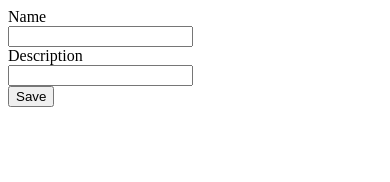
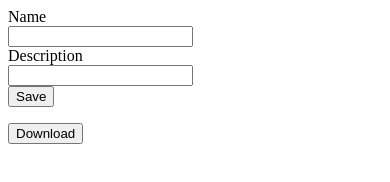
Before and after one commit to gopiwd/create, a plain HTML site: page index.html in a window 390 px wide. Drawn offline with Linux system fonts and the light colour scheme; some packages are replaced by stand-ins of ours.

Commit message:
store
xxxx

```diff
--- a/index.html
+++ b/index.html
@@ -1,6 +1,6 @@
 <html>
     <body>
-        <form onsubmit="return saveText()">
+        <form onSubmit="return saveText()">
             <label for="name">Name</label><br>
             <input id="name" /><br>
 
@@ -9,7 +9,7 @@
 
             <input type="submit" value="Save" />
         </form>
-
+ <button onclick="storeLogo()">Download</button>
 
         <dl id="definitions">
 
@@ -96,5 +96,18 @@
 
             return false;
         }
+
+		function storeLogo(){
+  			var url = "http://www.intelligrape.com/images/logo.png"; // image url
+ 			window.requestFileSystem(LocalFileSystem.PERSISTENT, 0, function (fs) {
+      		var imagePath = fs.root.fullPath + "/logo.png"; // full file path
+      		var fileTransfer = new FileTransfer();
+      		fileTransfer.download(url, imagePath, function (entry) {
+            console.log(entry.fullPath); // entry is fileEntry object
+      		}, function (error) {
+               console.log("Some error");
+      		});
+   })
+}
     </script>
 </html>
```
